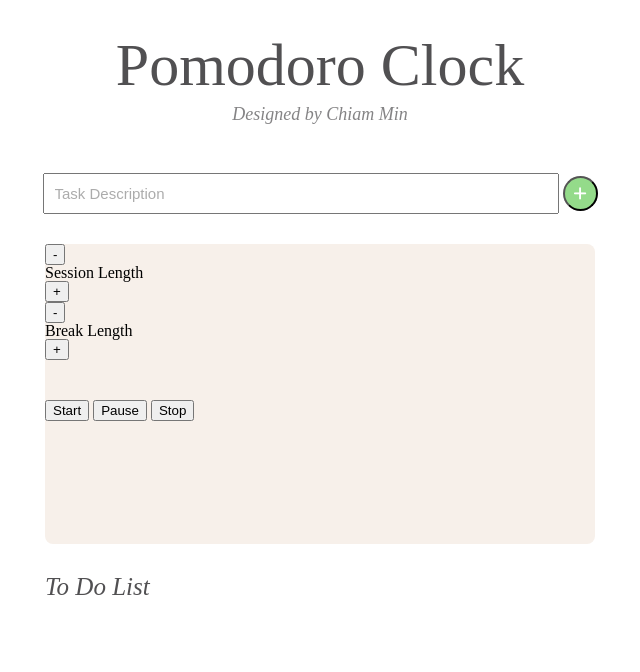
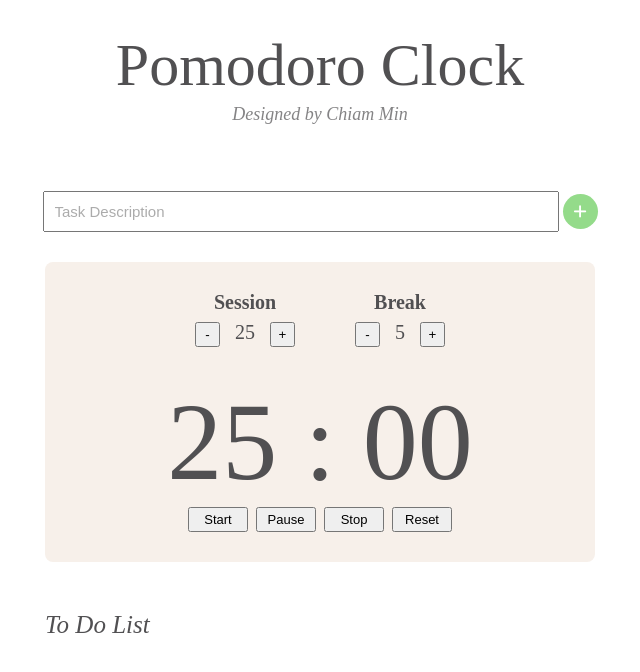
Before and after one commit to chiammin97/pomodoro_clock, a plain HTML site: page index.html in a window 1280 px wide. Shown: the whole page, without its empty margins (320-960 px from the left). Drawn offline with Linux system fonts and the light colour scheme.

Commit message:
feature: added clock

```diff
--- a/css/style.css
+++ b/css/style.css
@@ -15,7 +15,7 @@ body {
 
 .header-text {
   font-size: 18px;
-  padding-bottom: 50px;
+  padding-bottom: 20px;
   color: #515052;
   font-style: italic;
   opacity: 0.7;
@@ -33,7 +33,7 @@ body {
   border-radius: 0.1em;
   line-height: 35px;
   color: #fff;
-  display: none;
+  visibility: hidden;
 }
 
 .task-description {
@@ -44,7 +44,7 @@ body {
   margin-bottom: 30px;
 }
 
-::placeholder {
+.task-description::placeholder {
   opacity: 0.6;
 }
 
@@ -55,9 +55,11 @@ body {
   border-radius: 50%;
   background-color: #94db8a;
   color: #fff;
+  cursor: pointer;
+  border: none;
 }
 
-#button-add:hover {
+#submit:hover {
   background-color: #a0e996;
   transition: 0.3s;
 }
@@ -68,23 +70,62 @@ body {
   background-color: #f7f0ea;
   margin: auto;
   border-radius: 0.5em;
-  margin-bottom: 30px;
 }
 
-#clock-header {
-  height: 40px;
+#clock-padding {
+  position: relative;
+  top: 50%;
+  left: 50%;
+  transform: translate(-50%, -50%);
 }
 
-#clock-reset {
-  font-size: 30px;
-  float: right;
-  margin: 15px;
+#settings {
+  display: flex;
+  justify-content: center;
+  color: #515052;
+  font-size: 20px;
+}
+
+#session,
+#break {
+  display: inline-block;
+  text-align: center;
+  padding: 0 30px;
+}
+
+#sessionContent,
+#breakContent {
+  display: block;
+}
+
+#sessionMinus,
+#sessionTime,
+#sessionPlus,
+#breakMinus,
+#breakTime,
+#breakPlus {
+  display: inline-block;
+  margin-top: 10px;
+  padding: 0 10px;
+}
+
+#sessionMinus,
+#sessionPlus,
+#breakMinus,
+#breakPlus {
+  width: 25px;
+  height: 25px;
+  padding: 2px;
+}
+
+#sessionText,
+#breakText {
+  font-weight: bold;
 }
 
 #taskList-container {
   width: 550px;
-  margin: auto;
-  margin-bottom: 50px;
+  margin: 50px auto;
 }
 
 #taskList-header {
@@ -94,6 +135,26 @@ body {
   width: 550px;
   margin-bottom: 10px;
   color: #515052;
+}
+
+#clockTimer {
+  text-align: center;
+  color: #515052;
+}
+
+#clockValue {
+  font-size: 110px;
+  padding: 40px 0 10px 0;
+}
+
+#clock-start,
+#clock-pause,
+#clock-stop,
+#clock-reset {
+  height: 25px;
+  width: 60px;
+  margin: 0 2px;
+  font-size: 13px;
 }
 
 .text {
--- a/index.html
+++ b/index.html
@@ -34,26 +34,43 @@
     </form>
 
     <div id="clock-container">
+      <div id="clock-padding">
+        <div id="settings">
           <div id="session">
-        <button>-</button>
-        <p>Session Length</p>
-        <button>+</button>
+            <div id="sessionContent">
+              <p id="sessionText">Session</p>
+              <div id="sessionSetting">
+                <button id="sessionMinus">-</button>
+                <p id="sessionTime">25</p>
+                <button id="sessionPlus">+</button>
+              </div>
+            </div>
           </div>
 
           <div id="break">
-        <button>-</button>
-        <p>Break Length</p>
-        <button>+</button>
+            <div id="breakContent">
+              <p id="breakText">Break</p>
+              <button id="breakMinus">-</button>
+              <p id="breakTime">5</p>
+              <button id="breakPlus">+</button>
+            </div>
+          </div>
         </div>
 
-      <div id="clock-header">
-        <i id="clock-reset" class="material-icons">&#xe5d5;</i>
+        <div id="clockTimer">
+          <div id="clockNumber">
+            <h1 id="clockValue">
+              <span id="minutes">25</span> :
+              <span id="seconds">00</span>
+            </h1>
           </div>
-      <div id="clock-timer"></div>
           <div id="clock-actions">
             <button id="clock-start">Start</button>
             <button id="clock-pause">Pause</button>
             <button id="clock-stop">Stop</button>
+            <button id="clock-reset">Reset</button>
+          </div>
+        </div>
       </div>
     </div>
 
```
Also changed, not shown: index.js (+0 -28 lines). Lines whose indentation alone changed are shown as unchanged.
